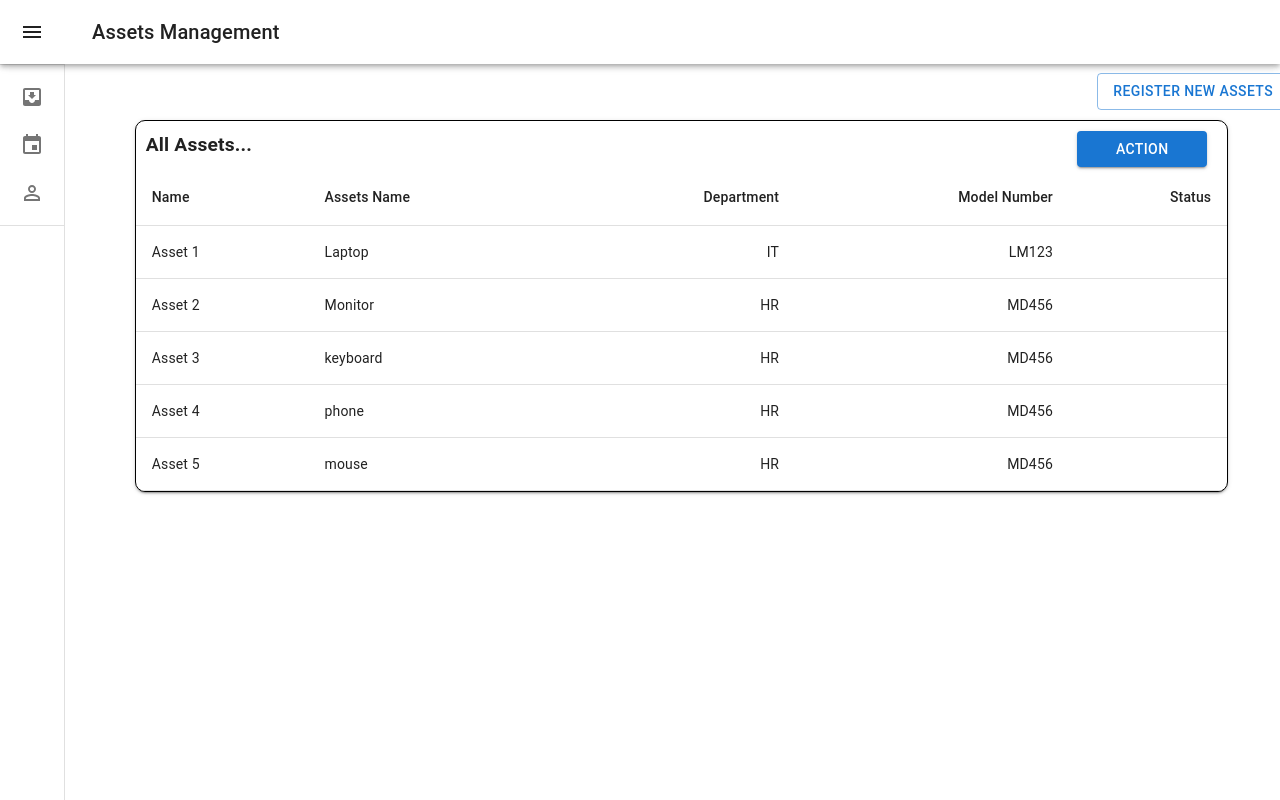
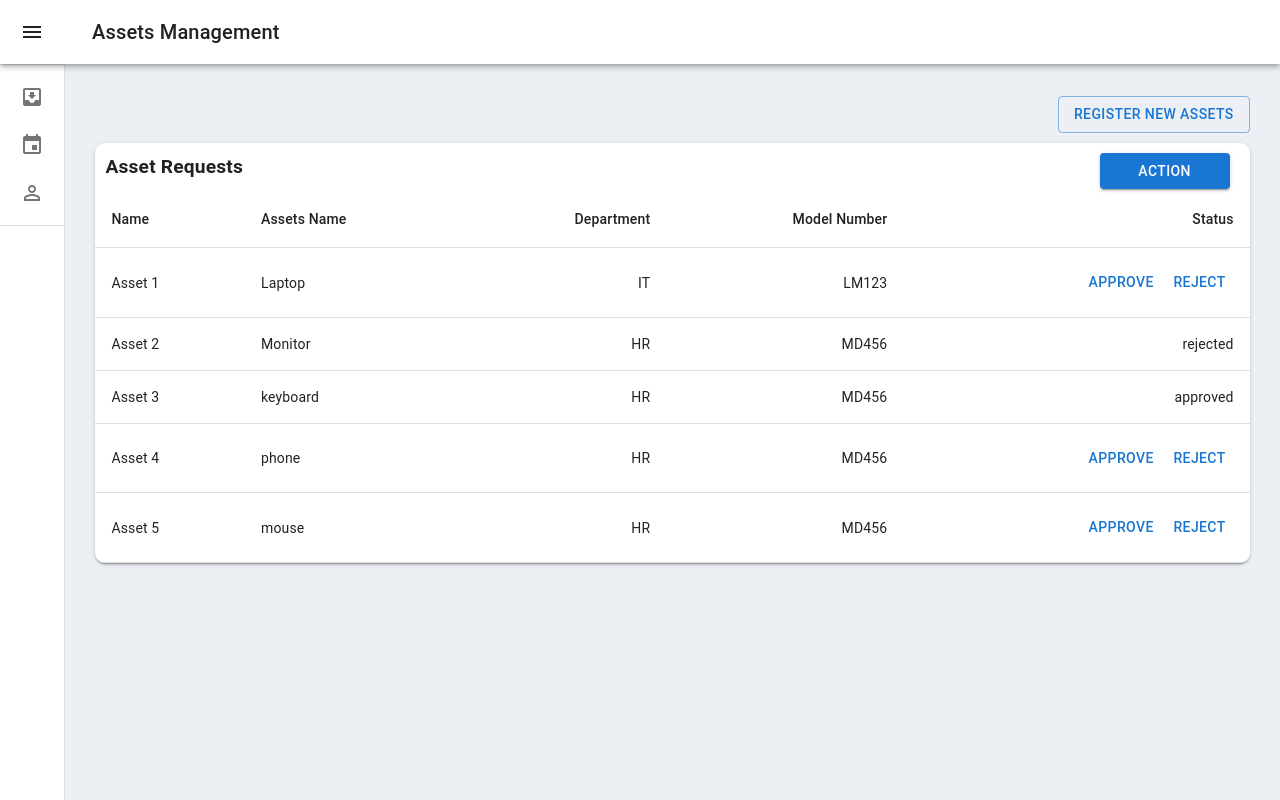
Before and after one commit to yash-gole28/asset-management-frontend, a React (Create React App) app: page /assets-request in a window 1280 px wide. Built offline with nearby package versions, Linux system fonts and the light colour scheme.

Commit message:
added asset request page

```diff
--- /dev/null
+++ b/src/Components/KPIs.tsx
@@ -0,0 +1,39 @@
+import React from 'react'
+import { Box } from '@mui/material'
+import Grid from '@mui/material/Grid2';
+import { styled } from '@mui/material/styles';
+// import Box from '@mui/material/Box';
+import Paper from '@mui/material/Paper';
+
+const KPIs = () => {
+    const Item = styled(Paper)(({ theme }) => ({
+        backgroundColor: '#fff',
+        ...theme.typography.body2,
+        padding: theme.spacing(1),
+        textAlign: 'center',
+        color: theme.palette.text.secondary,
+        ...theme.applyStyles('dark', {
+          backgroundColor: '#1A2027',
+        }),
+      }));
+  return (
+    <Box sx={{p:{xs:1 ,sm:1, md:2}}}>
+        <Grid container spacing={{xs:1, sm:1 , md:2}}>
+        <Grid size={{xs:6 , md:3}}>
+          <Item>size=8</Item>
+        </Grid>
+        <Grid size={{xs:6 , md:3}}>
+          <Item>size=4</Item>
+        </Grid>
+        <Grid size={{xs:6 , md:3}}>
+          <Item>size=4</Item>
+        </Grid>
+        <Grid size={{xs:6 , md:3}}>
+          <Item>size=8</Item>
+        </Grid>
+      </Grid>
+    </Box>
+  )
+}
+
+export default KPIs
--- a/src/Components/Layout.tsx
+++ b/src/Components/Layout.tsx
@@ -249,9 +249,9 @@ export default function PersistentDrawer() {
         </List>
         <Divider />
       </Drawer>
-      <Box component="main" sx={{ flexGrow: 1, backgroundColor: theme.palette.background.default}}>
+      <Box component="main" sx={{ flexGrow: 1, backgroundColor: 'rgb(236, 240, 245)',minHeight:'100vh'}}>
         <DrawerHeader />
-        <Box sx={{display:{xs:open ? 'none' : 'block',md:'block'}}}>
+        <Box sx={{display:{xs:open ? 'none' : 'block',sm:'block',md:'block'}}}>
         <Outlet />
         </Box>
         {/* <Footer /> */}
--- a/src/Data.json
+++ b/src/Data.json
@@ -4,34 +4,34 @@
       "assets_name": "Laptop",
       "department": "IT",
       "modal_number": "LM123",
-      "status": true
+    "approved":"pending"
     },
     {
       "name": "Asset 2",
       "assets_name": "Monitor",
       "department": "HR",
       "modal_number": "MD456",
-      "status": false
+      "approved":"rejected"
     } ,
     {
         "name": "Asset 3",
         "assets_name": "keyboard",
         "department": "HR",
         "modal_number": "MD456",
-        "status": false
+        "approved":"approved"
       },
       {
         "name": "Asset 4",
         "assets_name": "phone",
         "department": "HR",
         "modal_number": "MD456",
-        "status": false
+        "approved":"pending"
       } , {
         "name": "Asset 5",
         "assets_name": "mouse",
         "department": "HR",
         "modal_number": "MD456",
-        "status": false
+        "approved":"pending"
       }
 
 
--- a/src/Pages/AssetsRequest/AssetsRequest.tsx
+++ b/src/Pages/AssetsRequest/AssetsRequest.tsx
@@ -1,31 +1,30 @@
-
-
 import { Box, Button, Table, TableBody, TableCell, TableContainer, TableHead, TableRow, Typography } from '@mui/material';
 import React from 'react';
 import data from '../../Data.json';
 
+
 const AssetsRequest = () => {
   return (
-    <Box sx={{ width: '100%', margin: '9px',overflow:'scroll' }}>
+    <Box sx={{ width: '95%',margin:'auto'}}>
       {/* Button to register new assets */}
-      <Box sx={{ display: "flex", alignItems: 'center', justifyContent: 'flex-end', marginBottom: '10px' }}>
+      <Box sx={{ display: "flex", alignItems: 'center', justifyContent: 'flex-end', marginBottom: '10px',mt:'2rem' }}>
         <Button variant="outlined">Register New Assets</Button>
       </Box>
 
-      {/* Table Container */}
+
+
+
       <TableContainer sx={{
-        width: { xs: "100%", sm: "90%" }, // Responsive width
-        margin: "auto",
-        border: "1px solid black",
+        width: { xs: "100%", sm: "100%", },
         borderRadius: "10px",
         backgroundColor: "white",
-        boxShadow: 2, // Added shadow for better visibility
+        boxShadow: 2,
         marginBottom: "20px",
         position: "relative",
       }}>
-        <Typography sx={{ margin: "10px", fontWeight: 'bold', fontSize: '1.2rem' }}>All Assets...</Typography>
+        <Typography sx={{ margin: "10px", fontWeight: 'bold', fontSize: '1.2rem' }}>Asset Requests</Typography>
 
-        <Table sx={{ minWidth: 650 }} aria-label="simple table">
+        <Table sx={{width:'100%' }} aria-label="simple table">
           <TableHead>
             <TableRow>
               <TableCell align="left">Name</TableCell>
@@ -42,13 +41,13 @@ const AssetsRequest = () => {
                 <TableCell align="left">{v.assets_name}</TableCell>
                 <TableCell align="right">{v.department}</TableCell>
                 <TableCell align="right">{v.modal_number}</TableCell>
-                <TableCell align="right">{v.status}</TableCell>
+                <TableCell align="right">{v.approved == 'pending' ? <Box> <Button>approve</Button> <Button>reject</Button> </Box> : v.approved}</TableCell>
               </TableRow>
             ))}
           </TableBody>
         </Table>
 
-        {/* Action Button */}
+
         <Button variant='contained' sx={{
           position: "absolute",
           top: "10px",
@@ -60,6 +59,8 @@ const AssetsRequest = () => {
           Action
         </Button>
       </TableContainer>
+
+      {/* Table Container */}
     </Box>
   );
 };
--- a/src/Pages/Home/Home.tsx
+++ b/src/Pages/Home/Home.tsx
@@ -1,12 +1,13 @@
 
 import React from 'react'
 import Login from '../Login/Login'
+import KPIs from '../../Components/KPIs'
 
 const Home = () => {
   return (
-    <div>
-     app
-    </div>
+    <>
+     <KPIs/>
+    </>
   )
 }
 
```
Also changed, not shown: src/App.css (line endings or trailing spaces).
